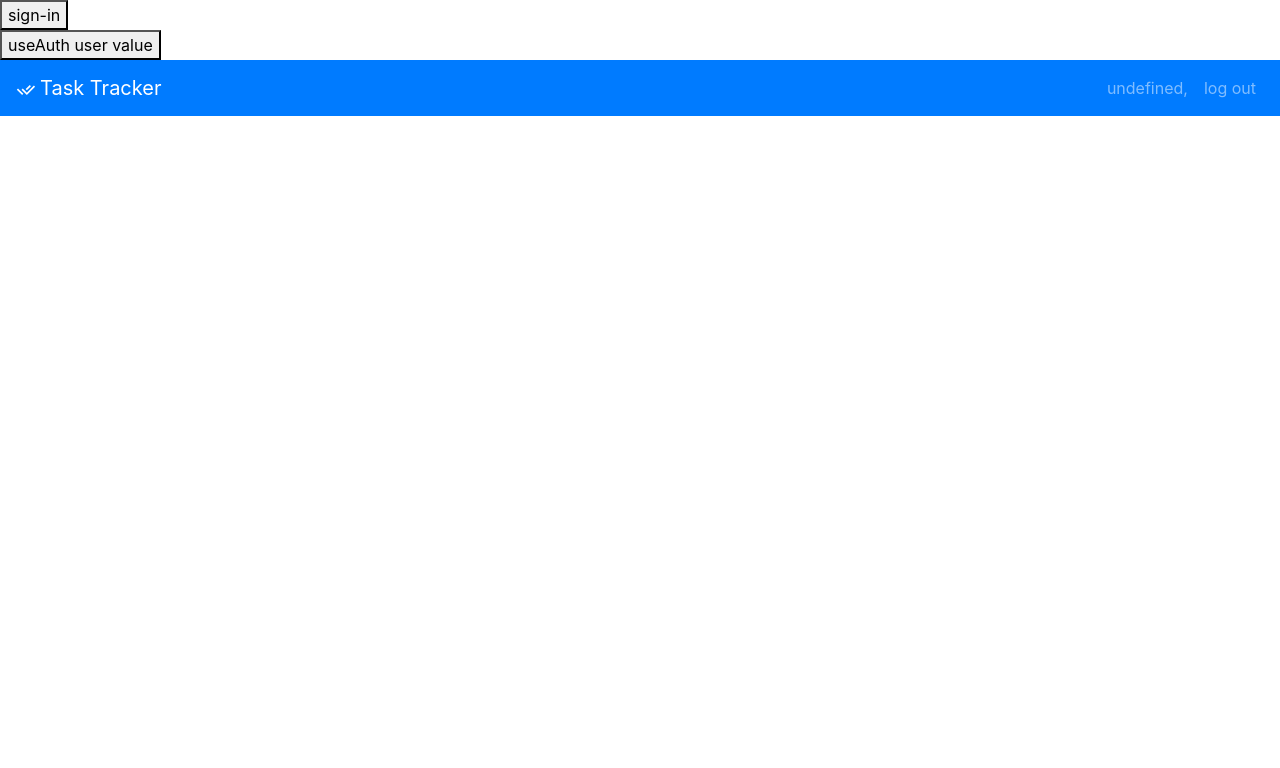
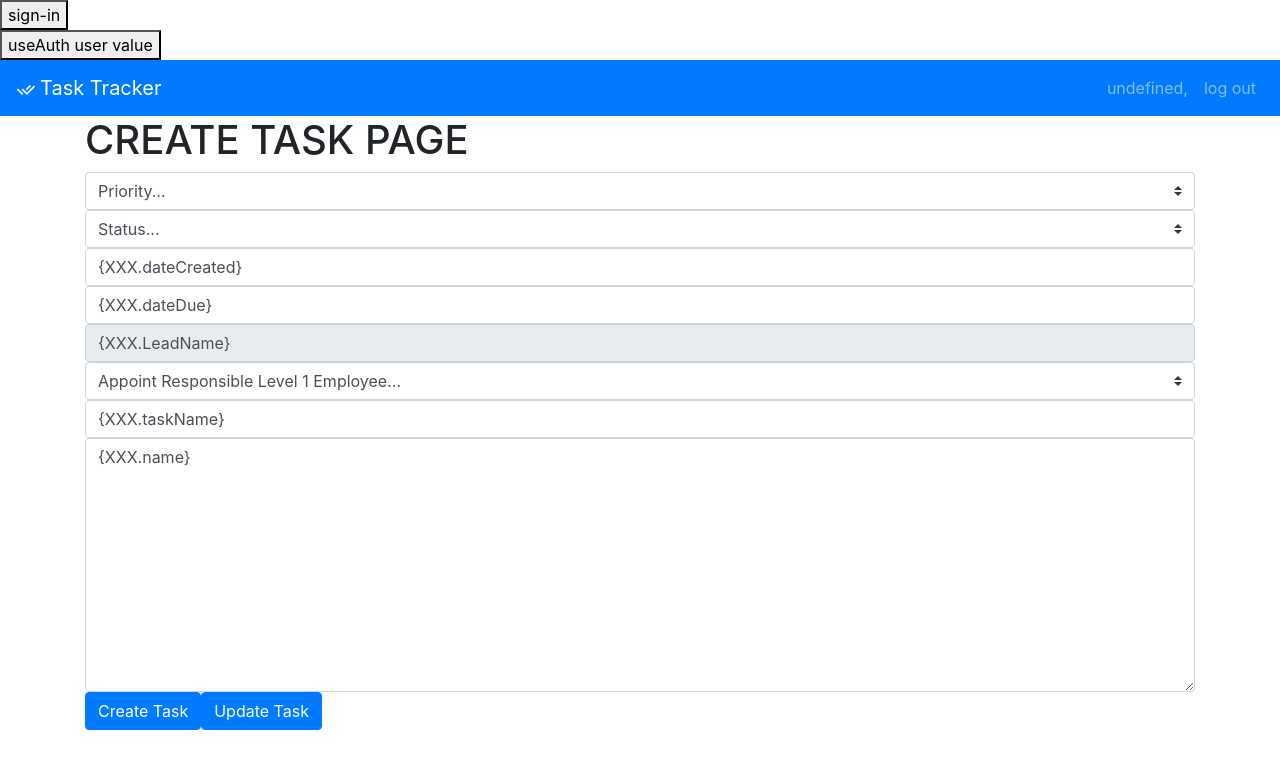
Before and after one commit to zkiu/Task-Tracker, a React (Create React App) app: page /editTask in a window 1280 px wide. Shown: the top 768 px of the page. Built offline with nearby package versions, Linux system fonts and the light colour scheme; no server answers; the database is empty; sample sign-in values are in the browser's storage.

Commit message:
Add Task page, component, routing

```diff
--- a/src/App.js
+++ b/src/App.js
@@ -14,7 +14,8 @@ import HomePage from './pages/HomePage'
 import LoginPage from './pages/LoginPage'
 import RegisterPage from './pages/RegisterPage'
 import DashboardPage from './pages/DashboardPage'
-import TaskFormPage from './pages/TaskFormPage'
+import TaskPage from './pages/TaskPage'
+// import TaskCreatePage from './pages/TaskCreatePage'
 import EditUserPage from './pages/EditUserPage'
 import {useAuth} from './services/firebaseAuth/useAuth'
 import {signIn} from './services/firebaseAuth/signIn' // ************ delete after test
@@ -86,22 +87,22 @@ function App() {
 					component={<DashboardPage />}
 				/>
 				<ProtectedRoute
-					path="taskform"
-					isLoading={isLoading}
-					user={user}
-					component={<TaskFormPage />}
-				/>
-				<ProtectedRoute
 					path="editUser/:userId"
 					isLoading={isLoading}
 					user={user}
 					component={<EditUserPage />}
 				/>
 				<ProtectedRoute
+					path="editTask"
+					isLoading={isLoading}
+					user={user}
+					component={<TaskPage />}
+				/>
+				<ProtectedRoute
 					path="editTask/:taskId"
 					isLoading={isLoading}
 					user={user}
-					component={<TaskFormPage />}
+					component={<TaskPage />}
 				/>
 
 				{/* <NotFound / 404 page default /> */
--- /dev/null
+++ b/src/components/TaskForm.js
@@ -0,0 +1,151 @@
+import React from 'react'
+
+export default function TaskForm({taskId = null}) {
+	function handleChange(e) {
+		console.log('typing')
+	}
+
+	function createTask(e) {
+		e.preventDefault()
+		console.log('created')
+		// *** disable button and add message on button once clicked
+	}
+	function updateTask(e) {
+		e.preventDefault()
+		console.log('updated')
+	}
+
+	return (
+		<>
+			<h1>CREATE TASK PAGE</h1>
+
+			<form>
+				<label
+					className="form-control-label sr-only"
+					htmlFor="priority"
+				></label>
+				<select
+					className="custom-select"
+					name="priority"
+					id="priority"
+					value="{XXX.priority}"
+					onChange={handleChange}
+					required
+				>
+					<option defaultValue value="">
+						Priority...
+					</option>
+					<option value="P1">Priority: Low</option>
+					<option value="P2">Priority: High</option>
+				</select>
+				<label className="form-control-label sr-only" htmlFor="status"></label>
+				<select
+					className="custom-select"
+					name="status"
+					id="status"
+					value="{XXX.status}"
+					onChange={handleChange}
+					required
+				>
+					<option defaultValue value="">
+						Status...
+					</option>
+					<option value="S1">Status: In Progress</option>
+					<option value="S2">Status: Closing</option>
+					<option value="S3">Status: Archieved</option>
+				</select>
+
+				<label className="form-control-label sr-only" htmlFor="dateCreated">
+					Date Created:
+				</label>
+				<input
+					className="form-control"
+					type="text"
+					id="dateCreated"
+					placeholder="Loading..."
+					name="dateCreated"
+					value="{XXX.dateCreated}"
+					onChange={handleChange}
+				/>
+				<label className="form-control-label sr-only" htmlFor="dateDue">
+					Date Created:
+				</label>
+				<input
+					className="form-control"
+					type="text"
+					id="dateDue"
+					placeholder="Loading..."
+					required
+					name="dateDue"
+					value="{XXX.dateDue}"
+					onChange={handleChange}
+				/>
+
+				<label className="form-control-label sr-only" htmlFor="leadName">
+					Task Name
+				</label>
+				<input
+					className="form-control"
+					type="text"
+					id="leadName"
+					placeholder="Loading..."
+					name="Leader's Name"
+					value="{XXX.LeadName}"
+					onChange={handleChange}
+					disabled
+				/>
+				<label className="form-control-label sr-only" htmlFor="responsibleName">
+					Task Name
+				</label>
+				<select
+					className="custom-select"
+					name="responsibleName"
+					id="responsibleName"
+					value="{XXX.responsibleName}"
+					onChange={handleChange}
+					required
+				>
+					<option defaultValue value="">
+						Appoint Responsible Level 1 Employee...
+					</option>
+					<option>***Dynamically generated list of employees</option>
+				</select>
+
+				<label className="form-control-label sr-only" htmlFor="taskName">
+					Task Name
+				</label>
+				<input
+					className="form-control"
+					type="text"
+					id="taskName"
+					placeholder="Enter Task Name..."
+					name="taskName"
+					required
+					value="{XXX.taskName}"
+					onChange={handleChange}
+				/>
+				<label className="form-control-label sr-only" htmlFor="taskDescription">
+					Task Description
+				</label>
+				<textarea
+					className="form-control"
+					name="taskDescription"
+					id="taskDescription"
+					required
+					placeholder="Enter Task Description..."
+					value="{XXX.name}"
+					onChange={handleChange}
+					cols="30"
+					rows="10"
+				></textarea>
+
+				<button className="btn btn-primary" onClick={createTask}>
+					Create Task
+				</button>
+				<button className="btn btn-primary" onClick={updateTask}>
+					Update Task
+				</button>
+			</form>
+		</>
+	)
+}
--- a/src/pages/DashboardPage.js
+++ b/src/pages/DashboardPage.js
@@ -1,11 +1,50 @@
-import React, {useEffect, useState} from 'react'
-import {Link} from '@reach/router'
+import React from 'react'
 import TasksList from '../components/TasksList'
-
-import {FaRandom, FaUndo} from 'react-icons/fa'
+import {navigate} from '@reach/router'
 
 // ** need to add component to filter/query through tasks before sending array to TaskList
 export default function DashboardPage({tasksList}) {
+	// *** sample tasks array to send to TasksList
+	let filteredTasksArray = [
+		{
+			id: '2NQyjS',
+			taskName: 'Suspendisse potenti.',
+			priority: 'High',
+			status: 'Archieved',
+			dateCreated: '2020-08-27',
+			dateModified: '2020-06-05',
+			dateDue: '2020-03-12',
+			description:
+				'Nullam sit amet turpis elementum ligula vehicula consequat. Morbi a ipsum. Integer a nibh.',
+			supervisorId: 'user2',
+			responsibleId: 'user1',
+			commentListId: 'aIfCnh',
+		},
+		{
+			id: 'DqLbrH',
+			taskName:
+				'Cum sociis natoque penatibus et magnis dis parturient montes, nascetur ridiculus mus.',
+			priority: 'High',
+			status: 'Archieved',
+			dateCreated: '2020-01-10',
+			dateModified: '2020-02-16',
+			dateDue: '2020-03-12',
+			description:
+				'Pellentesque at nulla. Suspendisse potenti. Cras in purus eu magna vulputate luctus.',
+			supervisorId: 'user2',
+			responsibleId: 'user1',
+			commentListId: '1USQQR',
+		},
+	]
+	// *** set so that users can only see their own task when responsible or created (if L2 then created, and responsible, L1 if responsible)
+	// *** query based on priority, keywords in task name, MAYBE on due dates???
+	// *** sort result before sending off??
+	// *** implement pagination, so only top 10 records gets shown until user scroll further down or request more
+	// *** https://www.youtube.com/watch?v=poqTHxtDXwU&list=PLl-K7zZEsYLluG5MCVEzXAQ7ACZBCuZgZ&index=7
+
+	function handleClick(e) {
+		navigate('editTask')
+	}
 	return (
 		<>
 			<div className="container text-center">
@@ -14,10 +53,12 @@ export default function DashboardPage({tasksList}) {
 						<div className="display-4 text-primary mt-3 mb-2">
 							Task Dashboard
 						</div>
+						<button className="btn btn-secondary" onClick={handleClick}>
+							Create New Task
+						</button>
 						<p className="lead">Tasks assigned to you:</p>
 						<div>--- implement search and filter function</div>
-						<div>--- TASKLIST component appears below</div>
-						<TasksList />
+						<TasksList filteredTasksArray={filteredTasksArray} />
 					</div>
 				</div>
 			</div>
--- a/src/pages/TaskFormPage.js
+++ /dev/null
@@ -1,18 +0,0 @@
-import React from 'react'
-import {useParams} from '@reach/router' // -- NOTE gets the dynamic segment directly from the url instead of being passed as a prop. useful because we are using the middleware ProtectedRoute
-import CommentsSection from '../components/CommentsSection'
-
-export default function TaskFormPage() {
-	const taskId = useParams().taskId
-
-	return (
-		<div className="container">
-			<h1>TASK FORM PAGE</h1>
-			<h5>Comment List:</h5>
-			<CommentsSection taskId={taskId} />
-		</div>
-	)
-}
-
-// may need a component just to list all the comments
-// *** based on user's jobLevel, some fields cannot be changed
--- /dev/null
+++ b/src/pages/TaskPage.js
@@ -0,0 +1,33 @@
+import React from 'react'
+import {useParams} from '@reach/router' // -- NOTE gets the dynamic segment directly from the url instead of being passed as a prop. useful because we are using the middleware ProtectedRoute
+import TaskForm from '../components/TaskForm'
+import CommentsSection from '../components/CommentsSection'
+
+export default function TaskPage() {
+	const taskId = useParams().taskId
+
+	// -- if there is no task number provided(i.e. creating a new task)
+	if (taskId === undefined) {
+		return (
+			<div className="container">
+				<TaskForm taskId={null} />
+			</div>
+		)
+	}
+
+	// *** TODO below
+	// -- this path is reached when the url with a taskId is bookmarked, but the task is deleted in the database or the url has been modified
+	// if (!confirmTaskIdExist(taskId)) {
+	// 	return <h1>The task you are looking for doesn't exist</h1>
+	// }
+
+	return (
+		<div className="container">
+			<TaskForm taskId={taskId} />
+			<h5>Comment List:</h5>
+			<CommentsSection taskId={taskId} />
+		</div>
+	)
+}
+
+// *** based on user's jobLevel, some fields cannot be changed
```
